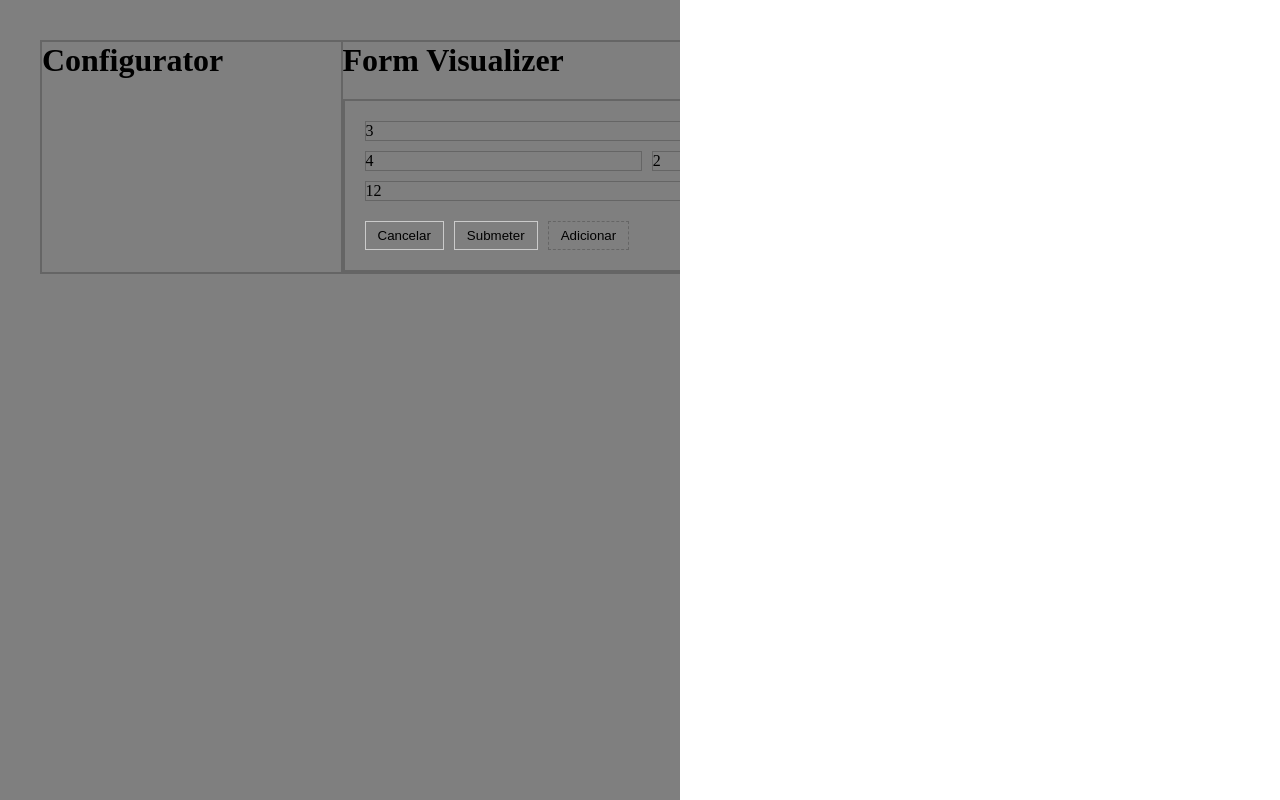
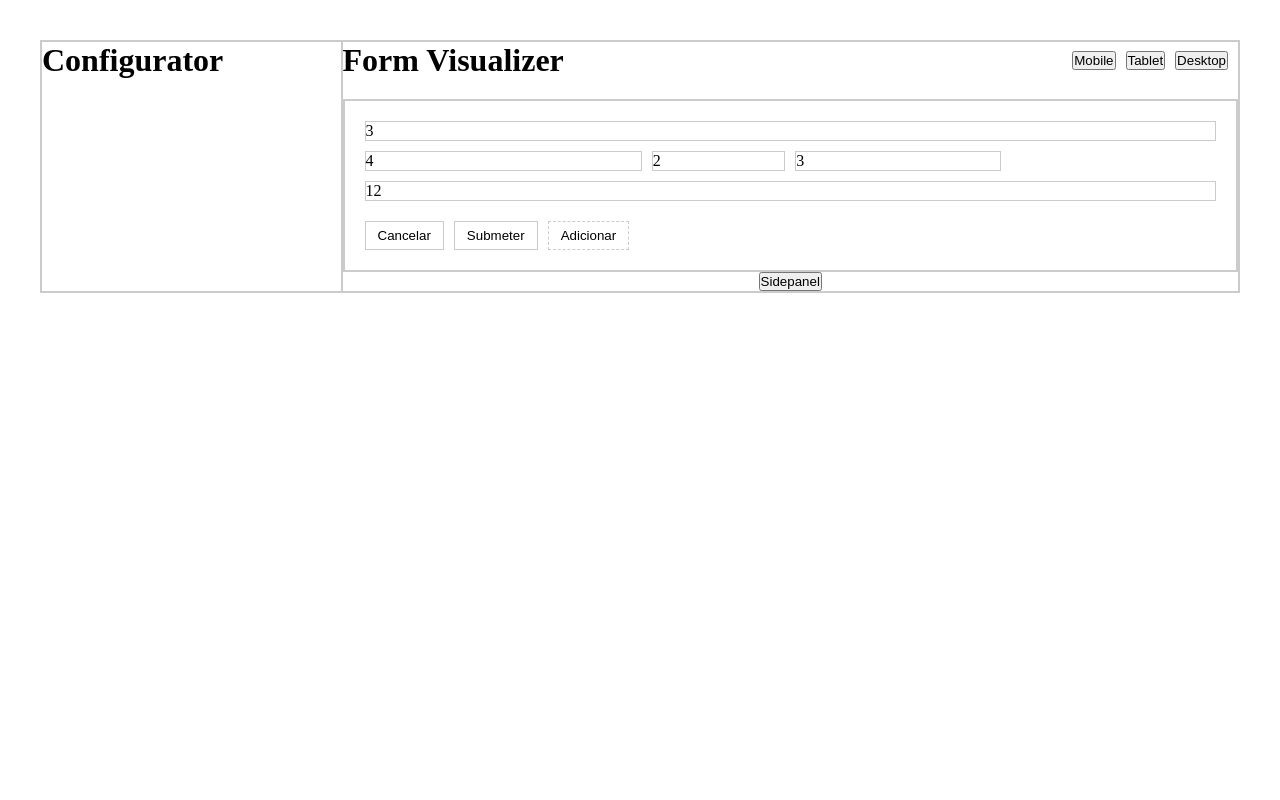
Before and after one commit to luisfilipemendonca/form-builder, a React app: page / in a window 1280 px wide. Built offline with nearby package versions, Linux system fonts and the light colour scheme.

Commit message:
Added react-transition-group package. Added animation and props to sidepanel

```diff
--- a/package.json
+++ b/package.json
@@ -19,6 +19,7 @@
     "@types/node": "^18.14.6",
     "@types/react": "^18.0.28",
     "@types/react-dom": "^18.0.11",
+    "@types/react-transition-group": "^4.4.5",
     "@types/styled-components": "^5.1.26",
     "babel-loader": "^9.1.2",
     "html-webpack-plugin": "^5.5.0",
@@ -31,6 +32,7 @@
   "dependencies": {
     "react": "^18.2.0",
     "react-dom": "^18.2.0",
+    "react-transition-group": "^4.4.5",
     "styled-components": "^5.3.8"
   }
 }
--- a/src/App.tsx
+++ b/src/App.tsx
@@ -3,7 +3,6 @@ import { theme } from './styles/theme';
 import GlobalStyle, { AppContainer } from './styles';
 import Visualizer from './layouts/Visualizer';
 import Configurator from './layouts/Configurator';
-import Sidepanel from './components/Sidepanel';
 
 const FormBuilder = () => {
   return (
@@ -18,7 +17,6 @@ const App = () => {
   return (
     <ThemeProvider theme={theme}>
       <AppContainer>
-        <Sidepanel />
         <FormBuilder />
       </AppContainer>
       <GlobalStyle />
--- a/src/components/Sidepanel/index.tsx
+++ b/src/components/Sidepanel/index.tsx
@@ -1,15 +1,34 @@
+import { FC, ReactNode, useRef } from 'react';
+import { CSSTransition } from 'react-transition-group';
 import {
   SidepanelBackdrop,
   SidepanelContainer,
   SidepanelContent,
 } from './styled';
 
-const Sidepanel = () => {
+interface SidepanelProps {
+  isOpen: boolean;
+  content: ReactNode;
+  onCloseHandler: () => void;
+}
+
+const Sidepanel: FC<SidepanelProps> = ({ isOpen, content, onCloseHandler }) => {
+  const sidepanelRef = useRef<HTMLDivElement>(null);
+
   return (
-    <SidepanelContainer>
-      <SidepanelBackdrop />
-      <SidepanelContent></SidepanelContent>
-    </SidepanelContainer>
+    <CSSTransition
+      timeout={500}
+      in={isOpen}
+      mountOnEnter
+      unmountOnExit
+      nodeRef={sidepanelRef}
+      classNames="sidepanel"
+    >
+      <SidepanelContainer ref={sidepanelRef}>
+        <SidepanelBackdrop onClick={onCloseHandler} />
+        <SidepanelContent>{content}</SidepanelContent>
+      </SidepanelContainer>
+    </CSSTransition>
   );
 };
 
--- a/src/components/Sidepanel/styled.ts
+++ b/src/components/Sidepanel/styled.ts
@@ -1,12 +1,4 @@
 import styled from 'styled-components';
-
-export const SidepanelContainer = styled.div`
-  position: fixed;
-  top: 0;
-  bottom: 0;
-  left: 0;
-  right: 0;
-`;
 
 export const SidepanelBackdrop = styled.div`
   background-color: rgba(0, 0, 0, 0.5);
@@ -19,7 +11,59 @@ export const SidepanelContent = styled.div`
   background: #fff;
   width: 600px;
   position: absolute;
-  right: 0;
+  right: -100%;
   top: 0;
   bottom: 0;
 `;
+
+export const SidepanelContainer = styled.div`
+  position: fixed;
+  top: 0;
+  bottom: 0;
+  left: 0;
+  right: 0;
+
+  &.sidepanel-enter ${SidepanelBackdrop} {
+    opacity: 0;
+  }
+
+  &.sidepanel-enter-active ${SidepanelBackdrop} {
+    opacity: 1;
+    transition: opacity 500ms;
+  }
+
+  &.sidepanel-enter-done ${SidepanelBackdrop} {
+    opacity: 1;
+  }
+
+  &.sidepanel-exit ${SidepanelBackdrop} {
+    opacity: 1;
+  }
+
+  &.sidepanel-exit-active ${SidepanelBackdrop} {
+    opacity: 0;
+    transition: opacity 500ms;
+  }
+
+  &.sidepanel-enter ${SidepanelContent} {
+    right: -100%;
+  }
+
+  &.sidepanel-enter-active ${SidepanelContent} {
+    right: 0;
+    transition: right 500ms linear;
+  }
+
+  &.sidepanel-enter-done ${SidepanelContent} {
+    right: 0;
+  }
+
+  &.sidepanel-exit ${SidepanelContent} {
+    right: 0;
+  }
+
+  &.sidepanel-exit-active ${SidepanelContent} {
+    right: -100%;
+    transition: right 500ms linear;
+  }
+`;
--- a/src/layouts/Visualizer/index.tsx
+++ b/src/layouts/Visualizer/index.tsx
@@ -1,30 +1,57 @@
-import { useState } from "react";
-import FormCta from "../../containers/Visualizer/FormCta";
-import { GridContainer, GridItem } from "../../styles";
-import { FormContainer, VisualizerContainer, VisualizerCta, VisualizerHeader } from "./styled"
+import { useState } from 'react';
+import Sidepanel from '../../components/Sidepanel';
+import FormCta from '../../containers/Visualizer/FormCta';
+import { GridContainer, GridItem } from '../../styles';
+import {
+  FormContainer,
+  VisualizerContainer,
+  VisualizerCta,
+  VisualizerHeader,
+} from './styled';
 
 type Device = 'mobile' | 'tablet' | 'desktop';
 
+const SidepanelContent = () => {
+  return <div>Hello world</div>;
+};
+
 const Visualizer = () => {
+  const [isSidepanelOpen, setIsSidepanelOpen] = useState(false);
   const [visualizerDevice, setVisualizerDevice] = useState<Device>('desktop');
 
   const onDeviceChangeHandler = (device: Device) => {
     setVisualizerDevice(device);
-    }
+  };
 
   return (
+    <>
+      <Sidepanel
+        isOpen={isSidepanelOpen}
+        onCloseHandler={() => {
+          setIsSidepanelOpen(false);
+        }}
+        content={<SidepanelContent />}
+      />
       <VisualizerContainer>
         <VisualizerHeader>
           <h1>Form Visualizer</h1>
           <VisualizerCta>
-                    <button onClick={() => onDeviceChangeHandler('mobile')}>Mobile</button>
-                    <button onClick={() => onDeviceChangeHandler('tablet')}>Tablet</button>
-                    <button onClick={() => onDeviceChangeHandler('desktop')}>Desktop</button>
+            <button onClick={() => onDeviceChangeHandler('mobile')}>
+              Mobile
+            </button>
+            <button onClick={() => onDeviceChangeHandler('tablet')}>
+              Tablet
+            </button>
+            <button onClick={() => onDeviceChangeHandler('desktop')}>
+              Desktop
+            </button>
           </VisualizerCta>
         </VisualizerHeader>
         <FormContainer device={visualizerDevice}>
           <GridContainer>
-                    <GridItem sm={3} md={12}>3</GridItem>
+            <GridItem sm={3} md={12}>
+              3
+            </GridItem>
             <GridItem sm={4}>4</GridItem>
             <GridItem sm={2}>2</GridItem>
             <GridItem sm={3}>3</GridItem>
@@ -32,8 +59,12 @@ const Visualizer = () => {
           </GridContainer>
           <FormCta />
         </FormContainer>
+        <button onClick={() => setIsSidepanelOpen(!isSidepanelOpen)}>
+          Sidepanel
+        </button>
       </VisualizerContainer>
-    )
-}
+    </>
+  );
+};
 
 export default Visualizer;
```
Also changed, not shown: 1 other file (tests, documents, lock files or other folders). Lines whose indentation alone changed are shown as unchanged.
